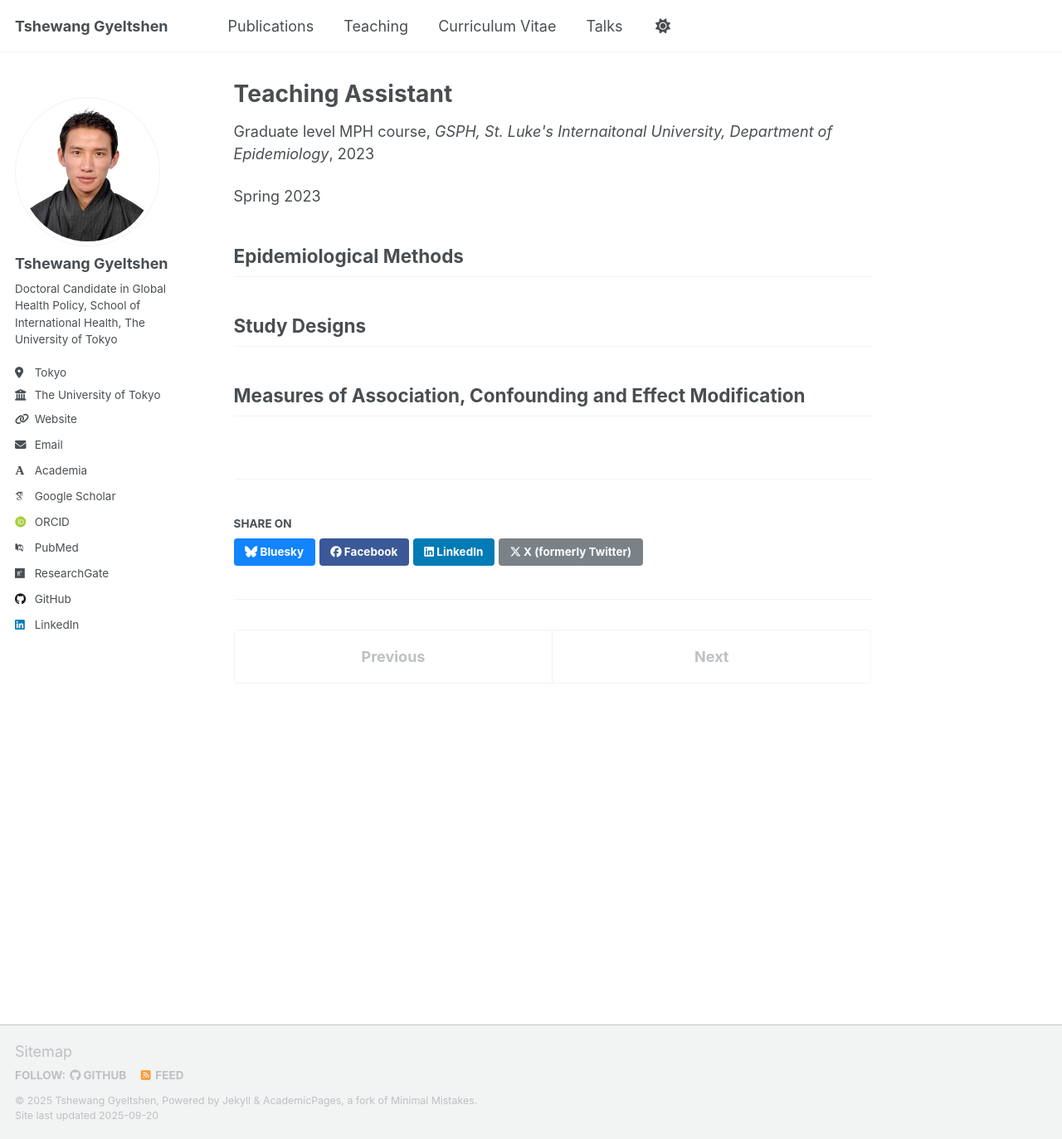
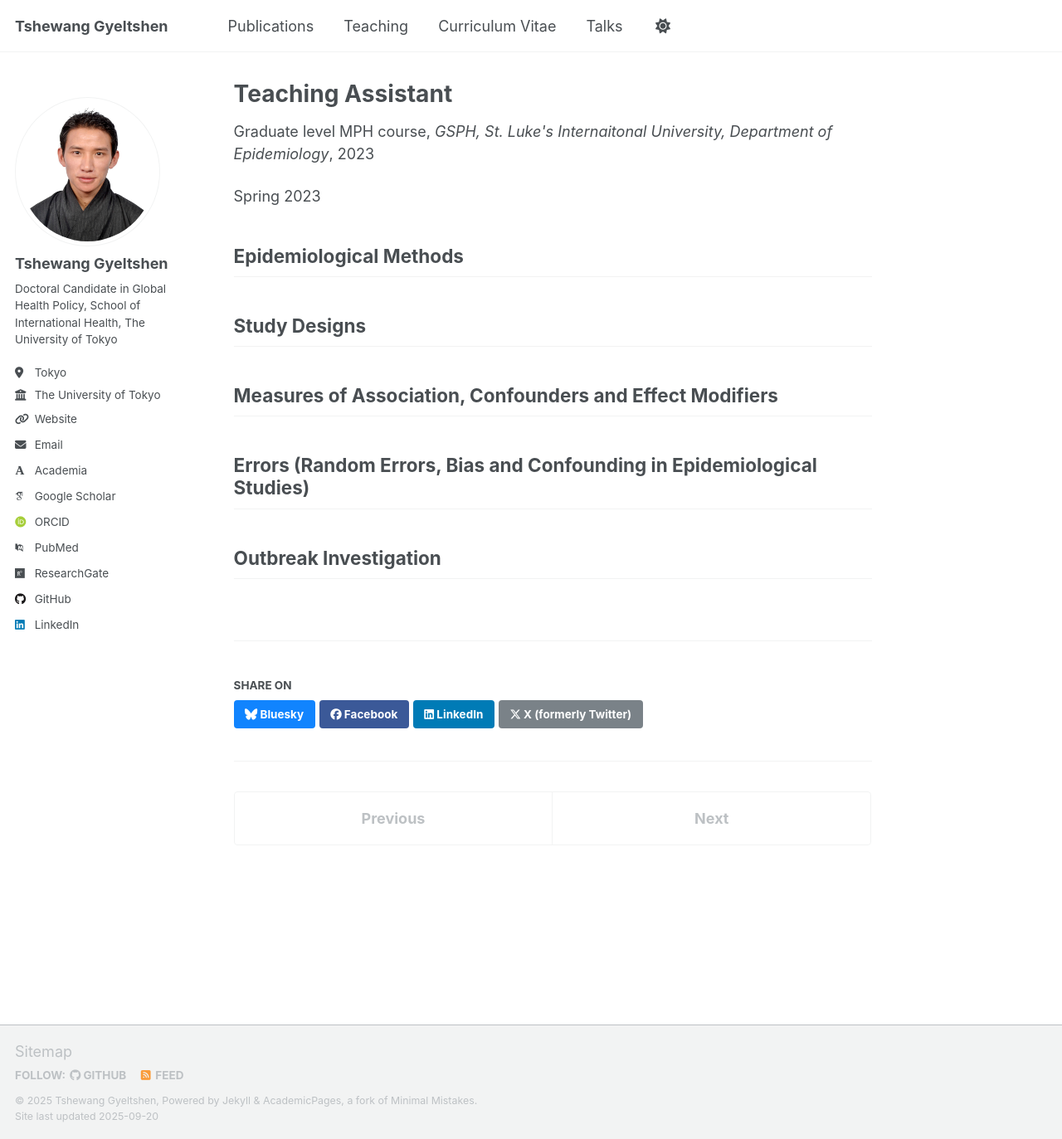
Before and after one commit to tgyeltshen/tgyeltshen.github.io, a Jekyll site: the page built from _teaching/2014-spring-teaching-1.md, in a window 1280 px wide and 1373 px high. Shown: the whole window at 83% size. Built offline with Jekyll 4.4.1, drawn with Linux system fonts in a browser that asks for light colours; some web fonts are replaced; a script that is not in the unit is left out.

Commit message:
teaching updated

```diff
--- a/_teaching/2014-spring-teaching-1.md
+++ b/_teaching/2014-spring-teaching-1.md
@@ -14,4 +14,8 @@ Spring 2023
 
 ## Study Designs
 
-## Measures of Association, Confounding and Effect Modification
+## Measures of Association, Confounders and Effect Modifiers
+
+## Errors (Random Errors, Bias and Confounding in Epidemiological Studies)
+
+## Outbreak Investigation
```
Also changed, not shown: _teaching/2015-spring-teaching-2.md (+1 -1 lines).
